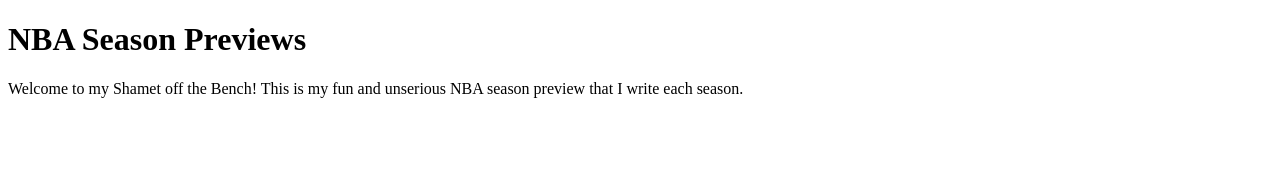
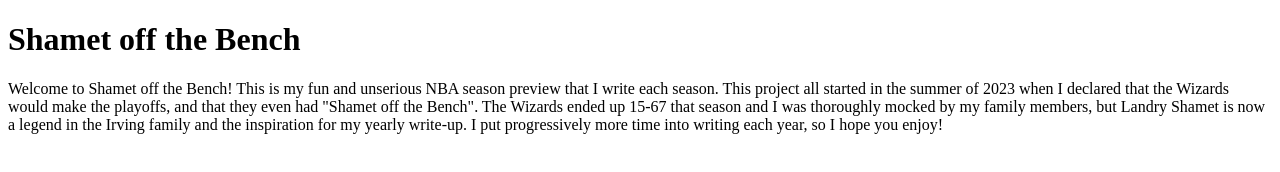
Before and after one commit to FinnIrving/FinnIrving.github.io, a plain HTML site: page index.html in a window 1280 px wide. Drawn offline with Linux system fonts and the light colour scheme.

Commit message:
Update index.html

```diff
--- a/index.html
+++ b/index.html
@@ -1,10 +1,10 @@
 <!DOCTYPE html>
 <html>
 <head>
-  <title>NBA Blog</title>
+  <title>Shamet off the Bench - Finn Irving</title>
 </head>
 <body>
-  <h1>NBA Season Previews</h1>
-  <p>Welcome to my Shamet off the Bench! This is my fun and unserious NBA season preview that I write each season.</p>
+  <h1>Shamet off the Bench</h1>
+  <p>Welcome to Shamet off the Bench! This is my fun and unserious NBA season preview that I write each season. This project all started in the summer of 2023 when I declared that the Wizards would make the playoffs, and that they even had "Shamet off the Bench". The Wizards ended up 15-67 that season and I was thoroughly mocked by my family members, but Landry Shamet is now a legend in the Irving family and the inspiration for my yearly write-up. I put progressively more time into writing each year, so I hope you enjoy! </p>
 </body>
 </html>
```
